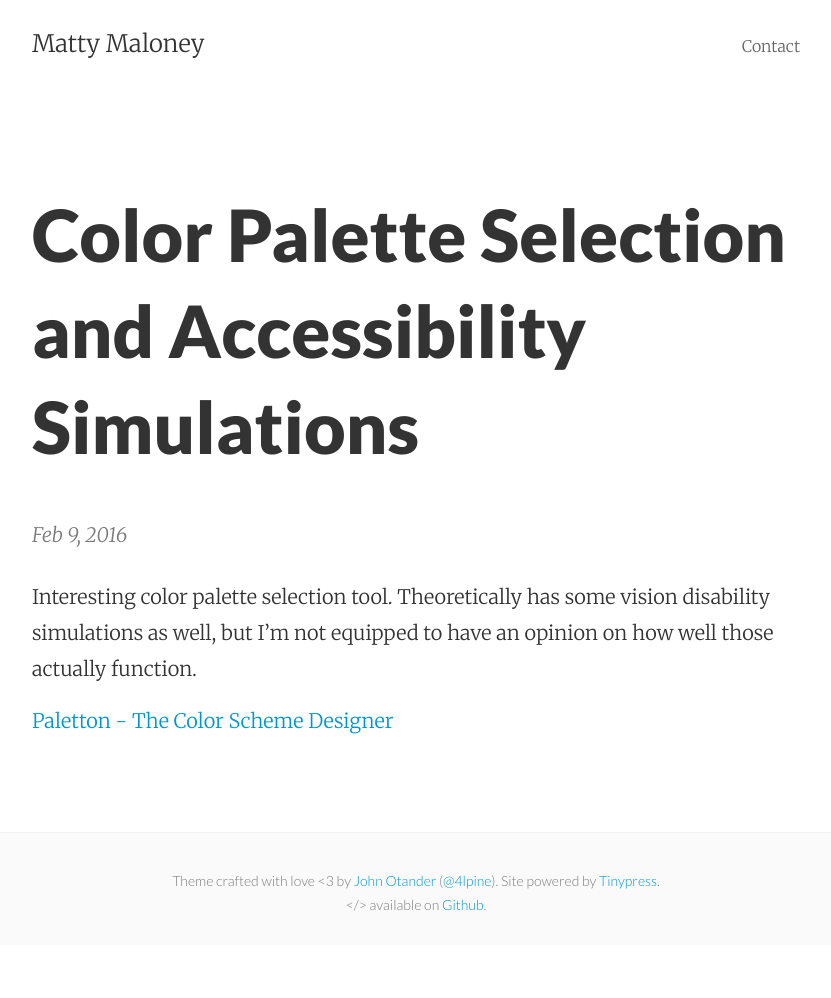
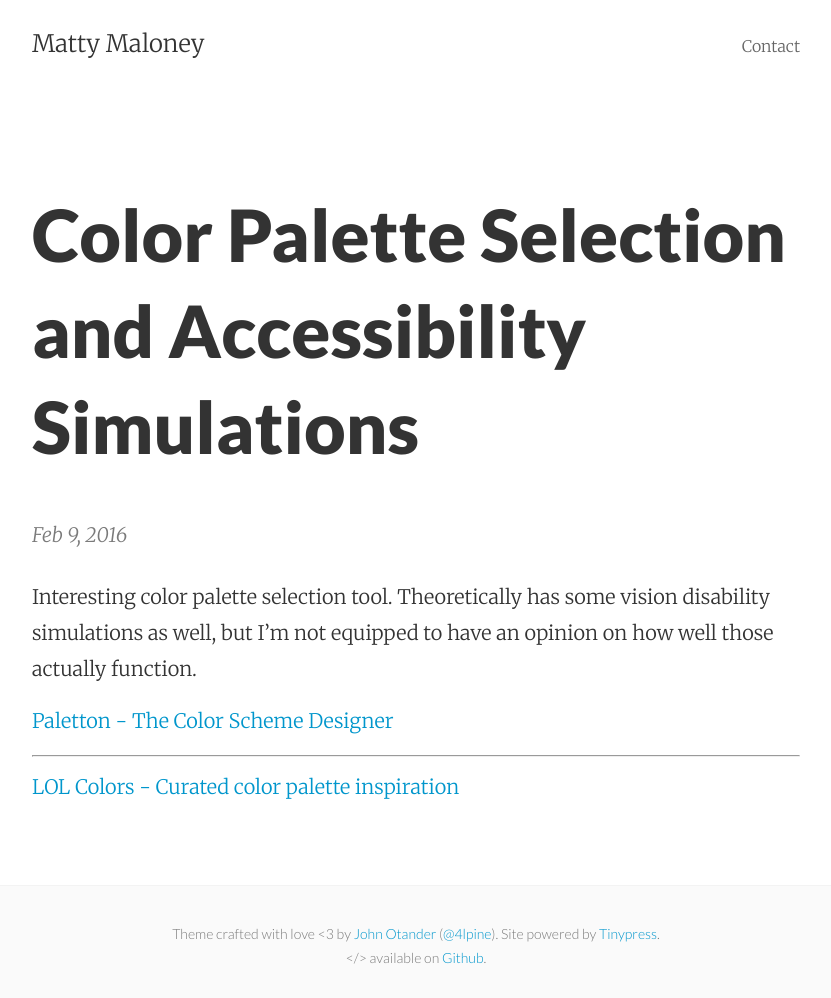
Before and after one commit to mattymaloney/mattymaloney.github.io, a Jekyll site: the page built from _posts/2016-02-09-color-palette-selection.md, in a window 1280 px wide. Shown: the whole page, without its empty margins (224-1055 px from the left). Built offline with Jekyll 4.4.1, drawn with Linux system fonts in a browser that asks for light colours; before the commit the page ends 945 px from its top, so only the background shows below that.

Commit message:
Updated 2016-02-09-color-palette-selection.md

```diff
--- a/_posts/2016-02-09-color-palette-selection.md
+++ b/_posts/2016-02-09-color-palette-selection.md
@@ -4,6 +4,11 @@ layout: post
 title: Color Palette Selection and Accessibility Simulations
 ---
 
+
 Interesting color palette selection tool. Theoretically has some vision disability simulations as well, but I'm not equipped to have an opinion on how well those actually function.
 
 [Paletton - The Color Scheme Designer](http://paletton.com/)
+
+---
+
+[LOL Colors - Curated color palette inspiration](http://www.lolcolors.com/)
```
